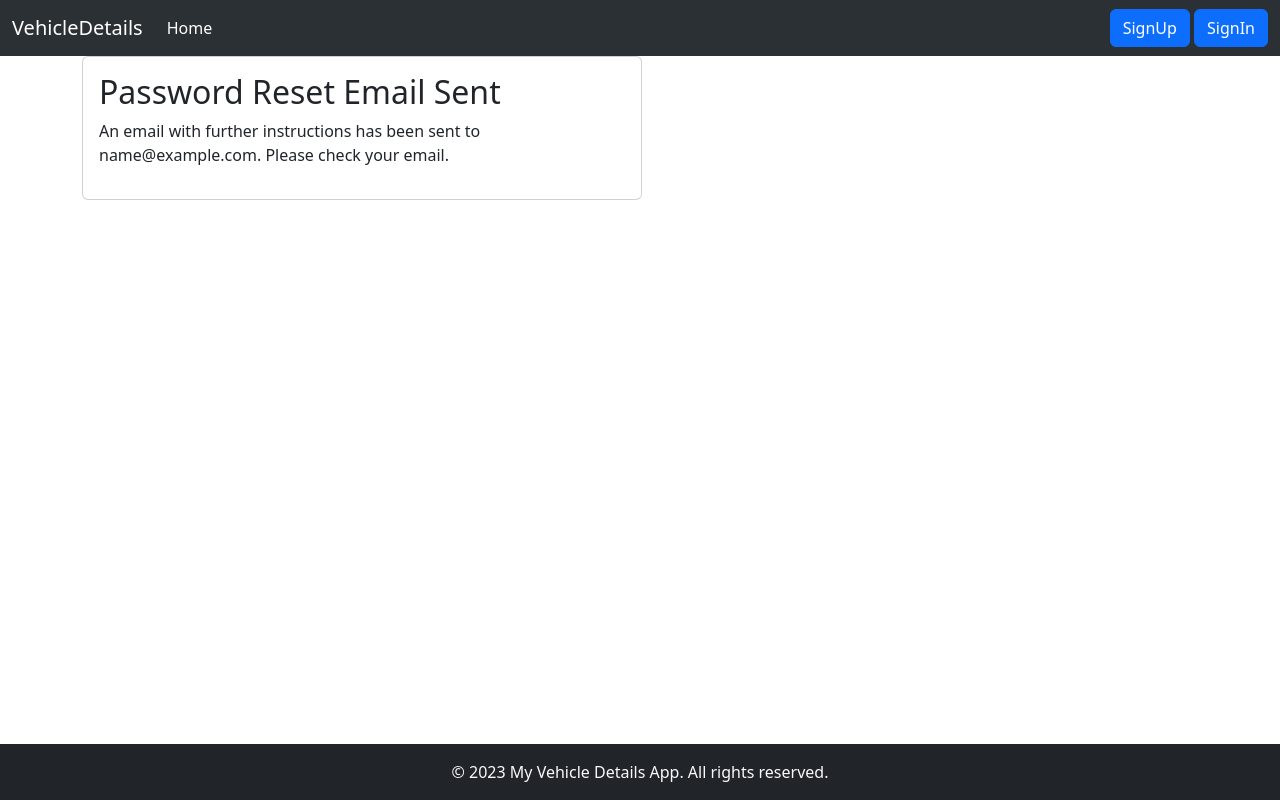
After one commit to Vinutha-B-M/vehicle_details, a Flask app: template templates/reset_password_email_sent.html in a window 1280 px wide. The commit adds this page. Run offline with Flask 3, Linux system fonts and the light colour scheme; the template is opened without the code that fills it: most values are stand-ins (such as "Sample title", 1, 10 or a date in 2020); some libraries are stand-ins or nearby versions.

Commit message:
Added vehicle details project

```diff
--- a/app.py
+++ b/app.py
@@ -2,11 +2,9 @@ import os
 from flask import (Flask, render_template, request, redirect,
                    make_response, url_for, flash )
 import mysql.connector
-from itsdangerous import URLSafeTimedSerializer, BadSignature
-from flask_bcrypt import generate_password_hash, check_password_hash
-from flask_mail import Mail, Message
-
-# from flask_bcrypt import bcrypt
+from flask_mail import Mail,Message
+import redis, jwt, datetime
+from jwt.exceptions import ExpiredSignatureError, InvalidTokenError
 
 app = Flask(__name__)
 
@@ -16,11 +14,19 @@ app.config['SECURITY_PASSWORD_SALT'] = os.urandom(16).hex()  # Generate a random
 app.config['MAIL_SERVER'] = 'smtp.gmail.com'
 app.config['MAIL_PORT'] = 587  # or the appropriate port for your mail server
 app.config['MAIL_USE_TLS'] = True
-app.config['MAIL_USERNAME'] = 'manebharat85@gmail.com'
-app.config['MAIL_PASSWORD'] = 'YwdMB@93!!'
+app.config['MAIL_USERNAME'] = 'bmvinutha21@gmail.com'
+app.config['MAIL_PASSWORD'] = 'zkvssqgeidvjbeem'
+app.config['MAIL_DEFAULT_SENDER'] = 'manebharat85@gmail.com'
 
 mail = Mail(app)
-# bcrypt = Bcrypt(app)
+
+
+# Configure Redis connection
+redis_host = 'localhost'
+redis_port = 6379
+redis_db = 0
+redis_client = redis.Redis(host=redis_host, port=redis_port, db=redis_db)
+
 
 cnx = mysql.connector.connect(
     host="localhost",
@@ -51,21 +57,29 @@ def index():
 
 @app.route("/signup", methods=["GET", "POST"])
 def addUser():
-    sql = "SELECT count(*) FROM user_details"
-    cursor.execute(sql)
-    totalusers = cursor.fetchone()[0]
     if request.method == "POST":
-        id = int(totalusers + 1)
         name = request.form["name"]
         email = request.form["email"]
         phone = request.form["phno"]
         gender = request.form["gender"]
         password = request.form["password"]
 
-        sql = "INSERT INTO user_details (id, name, email, phone, gender, password) VALUES (%s, %s, %s, %s, %s, %s)"
-        values = (id, name, email, phone, gender, password)
-        cursor.execute(sql, values)
+        # Check if the email already exists
+        sql_check_email = "SELECT COUNT(*) FROM user_details WHERE email = %s"
+        values_check_email = (email,)
+        cursor.execute(sql_check_email, values_check_email)
+        count_email = cursor.fetchone()[0]
+        if count_email > 0:
+            # Email already exists, display an error message
+            flash("Email already exists. Please use a different email.")
+            return redirect("/signup")
+
+        # Insert the new user into the database
+        sql_insert = "INSERT INTO user_details (name, email, phone, gender, password) VALUES (%s, %s, %s, %s, %s)"
+        values_insert = (name, email, phone, gender, password)
+        cursor.execute(sql_insert, values_insert)
         cnx.commit()
+
         return redirect("/signin")
     else:
         return render_template("signup.html")
@@ -100,11 +114,7 @@ def signout():
 
 @app.route("/vehicle", methods=["GET", "POST"])
 def addVehicleDetails():
-    sql = "SELECT count(*) FROM vehicle_details"
-    cursor.execute(sql)
-    totalvehicles = cursor.fetchone()[0]
     if request.method == "POST":
-        id = int(totalvehicles + 1)
         vin = request.form["vin"]
         year = request.form["year"]
         make = request.form["make"]
@@ -118,99 +128,198 @@ def addVehicleDetails():
         pcv = request.form["pcv"]
         tailpipe = request.form["tailpipe"]
 
-        sql = "INSERT INTO vehicle_details (id, vin, year, make, model, state, lic_plate, odometer, gvwr, ofcylinder, engine_group, pcv, tail_pipe) VALUES (%s, %s, %s, %s, %s, %s, %s, %s, %s, %s, %s, %s, %s)"
-        values = (id, vin, year, make, model, state, lic, odometer, gvwr, ofcylinder, enginegroup, pcv, tailpipe)
+        sql = "INSERT INTO vehicle_details (vin, year, make, model, state, lic_plate, odometer, gvwr, ofcylinder, engine_group, pcv, tail_pipe) VALUES (%s, %s, %s, %s, %s, %s, %s, %s, %s, %s, %s, %s)"
+        values = (vin, year, make, model, state, lic, odometer, gvwr, ofcylinder, enginegroup, pcv, tailpipe)
         cursor.execute(sql, values)
         cnx.commit()
 
-        sqlq2 = "SELECT * FROM vehicle_details"
-        cursor.execute(sqlq2)
-        vehicles_details = cursor.fetchall()  # Fetch all user records
-        print(vehicles_details)
-        return render_template("vehicle.html", vehicleDetails=vehicles_details )
-    else:
-        return render_template("vehicle.html")
+    sqlq2 = "SELECT * FROM vehicle_details"
+    cursor.execute(sqlq2)
+    vehicle_details = cursor.fetchall()  # Fetch all vehicle records
+    print(vehicle_details)
+    return render_template("vehicle.html", vehicleDetails=vehicle_details)
+
+@app.route("/delete_vehicle/<int:vehicle_id>", methods=["POST"])
+def deleteVehicle(vehicle_id):
+    if request.method == "POST":
+        sql = "DELETE FROM vehicle_details WHERE id = %s"
+        values = (vehicle_id,)
+        cursor.execute(sql, values)
+        cnx.commit()
+        return redirect("/vehicle")
 
 @app.route("/service", methods=["GET", "POST"])
 def addServiceDetails():
-    sql = "SELECT count(*) FROM service_details"
-    cursor.execute(sql)
-    totalservice = cursor.fetchone()[0]
     if request.method == "POST":
-        id = int(totalservice + 1)
         servicetype = request.form["servicetype"]
         description = request.form["description"]
         amount = request.form["amount"]
-        # serviceDetails.append({
-        #     "servicetype": servicetype,
-        #     "description": description,
-        #     "amount": amount,
-        # })
-        sql = "INSERT INTO service_details (id, service_type, description, amount) VALUES (%s, %s, %s, %s)"
-        values = (id, servicetype, description, amount)
+
+        # Check if a similar service already exists
+        sql_check = "SELECT COUNT(*) FROM service_details WHERE service_type = %s AND description = %s AND amount = %s"
+        values_check = (servicetype, description, amount)
+        cursor.execute(sql_check, values_check)
+        count = cursor.fetchone()[0]
+        if count > 0:
+            # Service already exists, do not insert duplicate
+            flash("Service already exists!")
+        else:
+            # Insert the new service into the database
+            sql_insert = "INSERT INTO service_details (service_type, description, amount) VALUES (%s, %s, %s)"
+            values_insert = (servicetype, description, amount)
+            cursor.execute(sql_insert, values_insert)
+            cnx.commit()
+
+    # Fetch all service records
+    sql_select = "SELECT * FROM service_details"
+    cursor.execute(sql_select)
+    service_details = cursor.fetchall()
+
+    return render_template("service.html", serviceDetails=service_details)
+
+@app.route("/delete_service/<int:service_id>", methods=["POST"])
+def deleteService(service_id):
+    if request.method == "POST":
+        sql = "DELETE FROM service_details WHERE id = %s"
+        values = (service_id,)
         cursor.execute(sql, values)
         cnx.commit()
+        return redirect("/service")
 
-        sqlq2 = "SELECT * FROM service_details"
-        cursor.execute(sqlq2)
-        services_details = cursor.fetchall()  # Fetch all user records
-        print(services_details)
-        return render_template("service.html", serviceDetails=services_details)
+@app.route("/delete_user/<int:user_id>", methods=["GET", "POST"])
+def delete_user(user_id):
+    if request.method == "POST":
+        sql = "DELETE FROM user_details WHERE id = %s"
+        values = (user_id,)
+        cursor.execute(sql, values)
+        cnx.commit()
+        return redirect("/")
     else:
-        return  render_template("service.html")
+        sql = "SELECT * FROM user_details WHERE id = %s"
+        values = (user_id,)
+        cursor.execute(sql, values)
+        user = cursor.fetchone()
+        if user:
+            return render_template("delete_user.html", user=user)
+        else:
+            return "User not found"
+
 
 # ======================= generate reset token ================================
-#
-# def generate_reset_token(email):
-#     serializer = URLSafeTimedSerializer(app.secret_key)
-#     return serializer.dumps(email, salt=app.config['SECURITY_PASSWORD_SALT'])
-#
-#
-# def send_password_reset_email(email):
-#     token = generate_reset_token(email)
-#     reset_url = f"http://127.0.0.1:5000/reset_password/{token}"
-#     message = f"Click the link below to reset your password: {reset_url}"
-#     msg = Message("Password Reset Request", recipients=[email])
-#     msg.body = message
-#     mail.send(msg)
-#
-#
-# def verify_reset_token(token):
-#     serializer = URLSafeTimedSerializer(app.secret_key)
-#     try:
-#         email = serializer.loads(token, salt=app.config['SECURITY_PASSWORD_SALT'], max_age=3600)
-#     except BadSignature:
-#         return None
-#     return email
-#
-#
-# def hash_password(password):
-#     hashed_password = generate_password_hash(password)
-#     return hashed_password
-#
-# @app.route('/reset_password/<token>', methods=['GET', 'POST'])
-# def reset_password(token):
-#     email = verify_reset_token(token)
-#     if not email:
-#         flash('Invalid or expired token.', 'error')
-#         return redirect(url_for('index'))
-#     if request.method == 'POST':
-#         password = request.form['password']
-#         confirm_password = request.form['confirm_password']
-#         if password == confirm_password:
-#             # Update user's password
-#             sql = "UPDATE user_details SET password = %s WHERE email = %s"
-#             hashed_password = hash_password(password)
-#             values = (hashed_password, email)  # Add email to the values tuple
-#             cursor.execute(sql, values)
-#             cnx.commit()
-#             flash('Your password has been reset successfully.', 'success')
-#             return redirect(url_for('signin'))
-#         else:
-#             flash('Passwords do not match.', 'error')
-#     return render_template('reset_password.html', token=token)
+
+def generate_token():
+    expiration_time = datetime.datetime.utcnow() + datetime.timedelta(hours=24)
+    payload = {
+        'some': 'payload',
+        'exp': expiration_time.timestamp()  # Encode the expiration time as a UNIX timestamp
+    }
+    token = jwt.encode(payload, app.secret_key, algorithm='HS256')
+    print(token)
+    return token
+
+def send_password_reset_email(email, reset_link):
+    subject = "Password Reset Request"
+    body = f"Click the link below to reset your password:\n\n{reset_link}"
+    msg = Message(subject=subject, recipients=[email], body=body)
+
+    try:
+        mail.send(msg)
+        print("Password reset email sent successfully.")
+    except Exception as e:
+        print("Error sending password reset email:", str(e))
+
+@app.route("/reset_password", methods=["GET", "POST"])
+def reset_password():
+    if request.method == "POST":
+        email = request.form["email"]
+
+        # Generate a password reset token
+        token = generate_token()  # Replace with your token generation logic
+
+        print("decoded token", token)
+        # Store the token in Redis with an expiration time
+        redis_key = f"reset_token:{email}"
+        redis_client.set(redis_key, token, ex=3600)  # Set the expiration time to 1 hour (3600 seconds)
+
+        # Create the password reset link
+        reset_link = url_for('reset_password_token', token=token, _external=True)
+
+        # Send the password reset email
+        send_password_reset_email(email, reset_link)
+
+        # Redirect the user to a page indicating that an email has been sent
+        return render_template("reset_password_email_sent.html", email=email)
+
+    return render_template("reset_password.html")
 
 
+def verify_token(email, token):
+    # Retrieve the token from Redis
+    redis_key = f"reset_token:{email}"
+    stored_token = redis_client.get(redis_key)
+
+    # Check if the stored token exists and matches the provided token
+    if stored_token and stored_token.decode('utf-8') == token:
+        return True
+
+    return False
+
+
+def get_email_from_token(token):
+    try:
+        payload = jwt.decode(token, app.secret_key, algorithms=['HS256'])
+        email = payload.get('email')
+        expiration_time = payload.get('exp')
+
+        # Check if the token has expired
+        if expiration_time is not None:
+            current_time = datetime.datetime.utcnow()
+            if current_time > datetime.datetime.fromtimestamp(expiration_time):
+                raise Exception("Token has expired.")
+
+        return email
+    except jwt.ExpiredSignatureError:
+        # Handle token expiration error
+        raise Exception("Token has expired.")
+    except jwt.InvalidTokenError:
+        # Handle invalid token error
+        raise Exception("Invalid token.")
+
+
+def update_password(email, new_password):
+    sql = "UPDATE user_details SET password = %s WHERE email = %s"
+    values = (new_password, email)
+    cursor.execute(sql, values)
+    cursor.close()
+
+@app.route("/reset_password/<token>", methods=["GET", "POST"])
+def reset_password_token(token):
+    email = get_email_from_token(token)  # Replace with your logic to extract the email from the token
+
+    # Verify the token and email
+    if not verify_token(email, token):
+        error_message = "Invalid or expired password reset link."
+        return render_template("reset_password_error.html", error_message=error_message)
+
+    if request.method == "POST":
+        password = request.form["password"]
+        confirm_password = request.form["confirm_password"]
+
+        if password == confirm_password:
+            # Update the user's password in the database
+            update_password(email, password)  # Replace with your logic to update the password
+
+            # Delete the token from Redis
+            redis_key = f"reset_token:{email}"
+            redis_client.delete(redis_key)
+
+            # Display a success message or redirect the user to a success page
+            return render_template("password_reset_success.html")
+        else:
+            error_message = "Password and Confirm Password do not match"
+            return render_template("reset_password_token.html", error_message=error_message)
+
+    return render_template("reset_password_token.html")
 
 if __name__ == '__main__':
     app.run()
--- a/templates/index.html
+++ b/templates/index.html
@@ -57,13 +57,19 @@
                 <ul class="list-group">
                     {% for user in users %}
                         <div class="card" >
-                          <div class="card-header">
-                            Name: {{ user[1] }}
-                          </div>
+                           <div class="card-header d-flex justify-content-between align-items-center">
+                                <span>Name: {{ user[1] }}</span>
+                                <form action="/delete_user/{{ user[0] }}" method="POST">
+                                    <button type="submit" class="btn btn-link text-danger">
+                                        <i class="bi bi-trash"></i>
+                                    </button>
+                                </form>
+                            </div>
                           <ul class="list-group list-group-flush">
                             <li class="list-group-item">Phone: {{ user[3] }}</li>
                             <li class="list-group-item">Gender: {{ user[4] }}</li>
                           </ul>
+
                         </div>
                         <hr>
                     {% endfor %}
--- /dev/null
+++ b/templates/reset_password_email_sent.html
@@ -0,0 +1,12 @@
+{% extends 'index.html' %}
+
+{% block content %}
+<div class="container">
+    <div class="card" style="width: 35rem;">
+        <div class="card-body">
+            <h2 class="card-title">Password Reset Email Sent</h2>
+            <p>An email with further instructions has been sent to {{ email }}. Please check your email.</p>
+        </div>
+    </div>
+</div>
+{% endblock %}
--- a/templates/signin.html
+++ b/templates/signin.html
@@ -42,6 +42,9 @@
                         <button type="submit" class="btn btn-primary">Sign In</button>
                     </div>
                 </form>
+
+                <a href="{{ url_for('reset_password') }}">Forgot Password? Click here</a>
+
 {#                 {% if reset_password_token %}#}
 {#                    <form action="{{ url_for('reset_password', token=reset_password_token) }}" method="post">#}
 {#                        <a href="{{ url_for('reset_password', token=reset_password_token) }}">Forgot Password? Click here</a>#}
```
Also changed, not shown: templates/reset_password.html (+21 -49 lines), templates/reset_password_error.html (added, +12 -0 lines), templates/service.html (+6 -2 lines), templates/signup.html (+12 -0 lines), templates/vehicle.html (+8 -0 lines).
